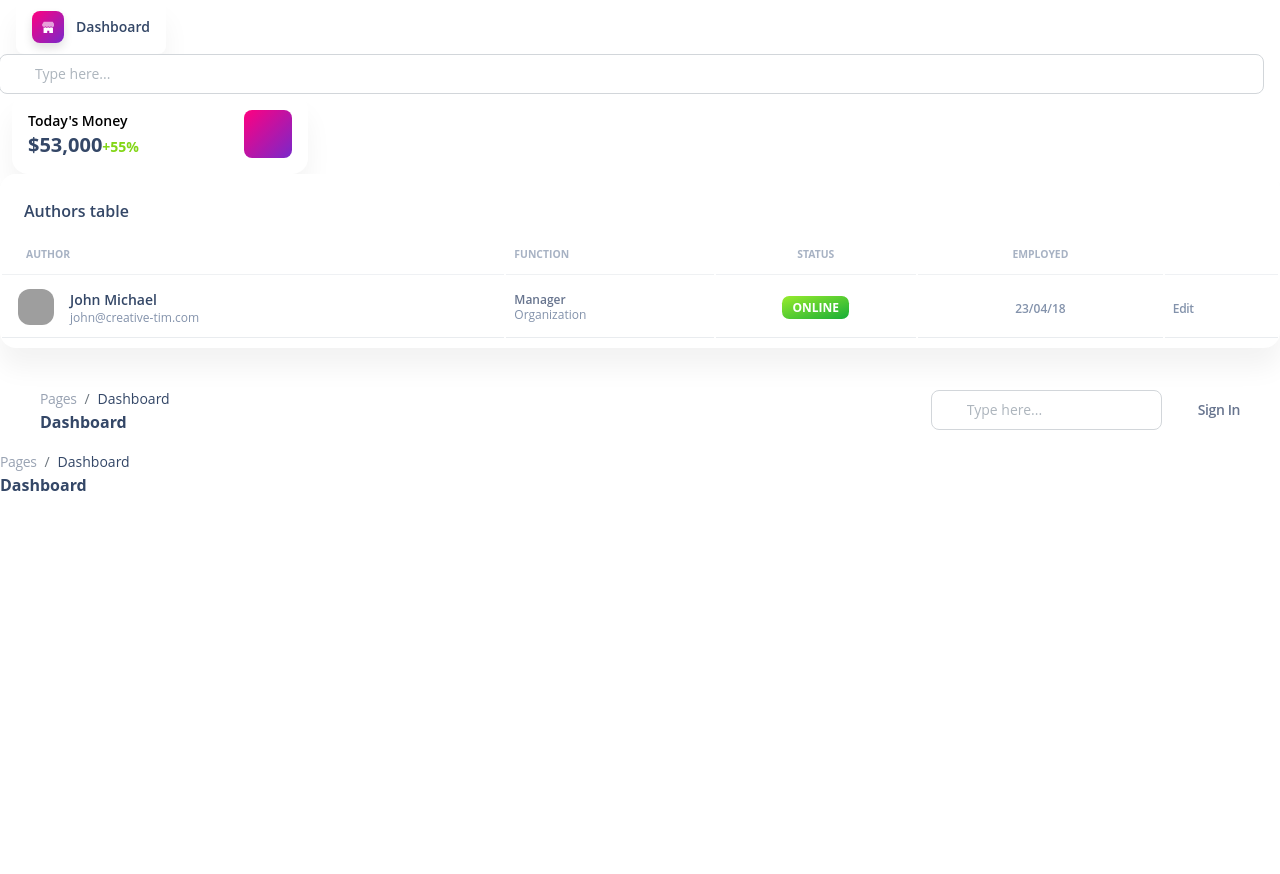
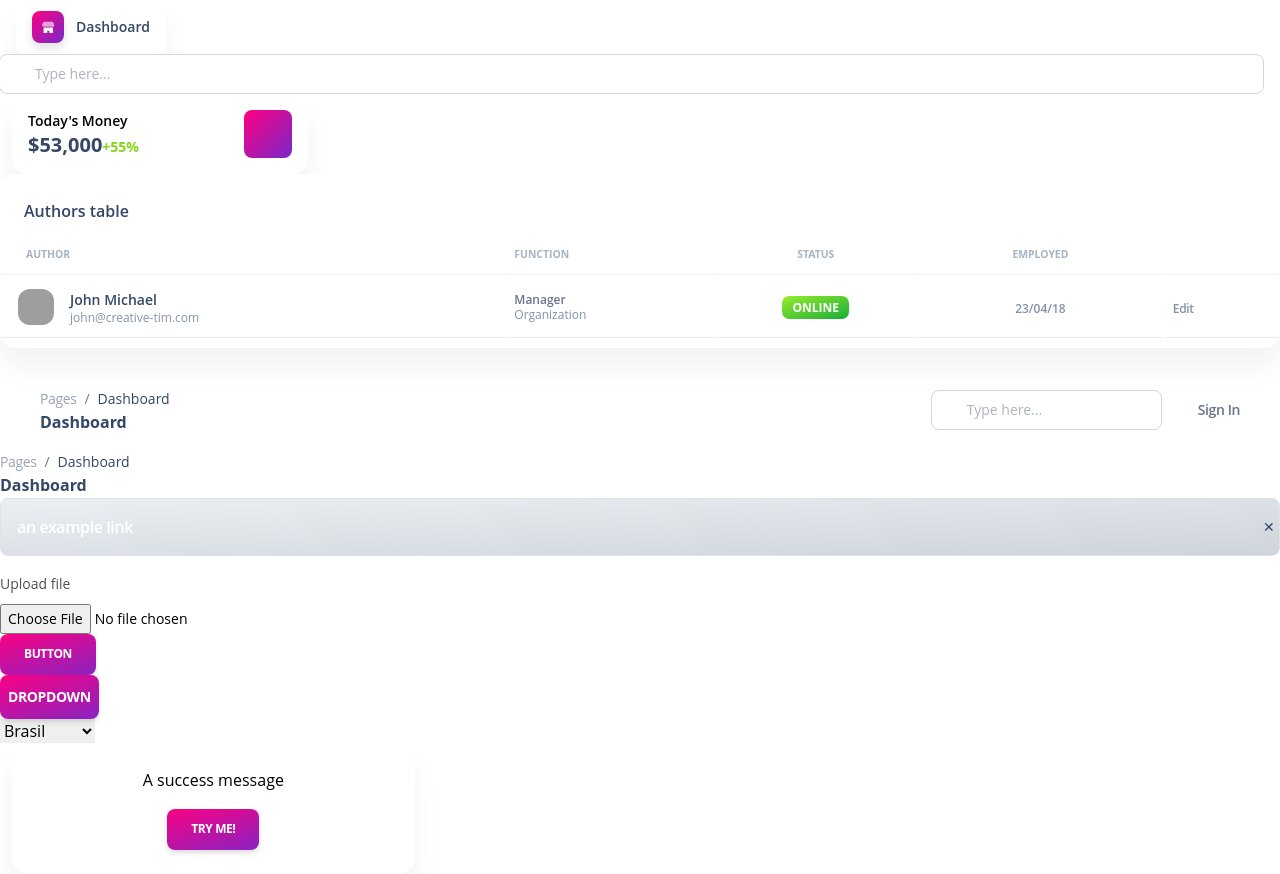
Before and after one commit to CaessarCZX/ERP_Books4less_FE, a React (Vite) app: page / in a window 1280 px wide. Before the commit the page ends 800 px from the top, so only its background shows below. Built offline with nearby package versions, Linux system fonts and the light colour scheme; grey boxes are pictures that could not be loaded; a web font is replaced by a local one.

Commit message:
Fead:Added Components

```diff
--- a/src/App.tsx
+++ b/src/App.tsx
@@ -4,17 +4,28 @@ import Tarjeta from "./components/Tarjeta";
 import TablaCuentas from "./components/TablaCuentas";
 import Header from "./components/Header";
 import Nav from "./components/Nav";
+import Alert from "./components/Alert";
+import Button from "./components/Button"
+import Dropdown from "./components/Dropdown";
+import Upload from "./components/Upload";
+import Choices from "./components/Choices";
+import ReadyAlert from "./components/ReadyAlert";
 
 function App() {
   return (
     <div>
-
       <BotonMenu />
       <Buscador />
       <Tarjeta />
       <TablaCuentas />
       <Header/>
       <Nav/>
+      <Alert/>
+      <Upload/>
+      <Button/>
+      <Dropdown/>
+      <Choices/>
+      <ReadyAlert/>
     </div>
   );
 }
--- /dev/null
+++ b/src/components/Alert.tsx
@@ -0,0 +1,13 @@
+const Alert = () => {
+    return (
+        <>
+        <div className="relative p-4 pr-12 mb-4 text-white border border-solid rounded-lg bg-gradient-to-tl from-gray-400 to-gray-100 border-slate-100">
+        <a href="javascript:;" className="font-semibold text-white">an example link</a>
+        <button type="button" alert-close className="box-content absolute top-0 right-0 p-4 text-sm bg-transparent border-0 rounded text-slate-700 w-4 h-4 z-2">
+            <span aria-hidden="true" className="text-center cursor-pointer">&#10005;</span>
+        </button>
+        </div>
+        </>
+    )
+}
+export default Alert;
--- /dev/null
+++ b/src/components/Button.tsx
@@ -0,0 +1,7 @@
+const Button = () => {
+    return (
+        <button type="button" className="inline-block px-6 py-3 font-bold text-center text-white uppercase align-middle transition-all rounded-lg cursor-pointer bg-gradient-to-tl from-purple-700 to-pink-500 leading-pro text-xs ease-soft-in tracking-tight-soft shadow-soft-md bg-150 bg-x-25 hover:scale-102 active:opacity-85 hover:shadow-soft-xs">Button</button>
+    )
+}
+
+export default Button;
--- /dev/null
+++ b/src/components/Choices.tsx
@@ -0,0 +1,13 @@
+const Choices = () =>{
+    return(
+        <div className="w-4/5">
+        <select choices-select="" name="choices">
+            <option value="Brasil">Brasil</option>
+            <option value="Bucharest">Bucharest</option>
+            <option value="London">London</option>
+            <option value="USA">USA</option>
+        </select>
+</div>
+    )
+}
+export default Choices;
--- /dev/null
+++ b/src/components/Dropdown.tsx
@@ -0,0 +1,38 @@
+    import { useState } from "react";
+
+    export default function Dropdown() {
+    const [isOpen, setIsOpen] = useState(false);
+
+    return (
+        <div className="relative">
+        <button
+            onClick={() => setIsOpen(!isOpen)}
+            aria-expanded={isOpen}
+            type="button"
+            className="inline-block px-2 py-3 mr-3 font-bold text-center text-white uppercase align-middle transition-all rounded-lg cursor-pointer bg-gradient-to-tl from-purple-700 to-pink-500 leading-pro text-sm ease-soft-in tracking-tight-soft shadow-soft-md bg-150 bg-x-25 hover:scale-22 active:opacity-85 hover:shadow-soft-xs"
+        >
+            Dropdown
+        </button>
+
+        {isOpen && (
+            <ul className="z-10 text-sm lg:shadow-soft-3xl duration-250 before:duration-350 before:font-awesome before:ease-soft min-w-44 before:text-5.5 absolute left-auto top- mt-2 list-none rounded-lg border-0 bg-white px-0 py-5 text-left text-slate-500 opacity-10 transition-all">
+            <li>
+                <button className="py-22 block w-full text-left px-4 font-normal text-slate-500 hover:bg-gray-200 hover:text-slate-700 dark:text-white dark:hover:bg-gray-200/80 dark:hover:text-slate-700 lg:transition-colors lg:duration-300">
+                Action
+                </button>
+            </li>
+            <li>
+                <button className="py-2 block w-full text-left px-4 font-normal text-slate-500 hover:bg-gray-200 hover:text-slate-700 dark:text-white dark:hover:bg-gray-200/80 dark:hover:text-slate-700 lg:transition-colors lg:duration-300">
+                Another action
+                </button>
+            </li>
+            <li>
+                <button className="py-2 block w-full text-left px-4 font-normal text-slate-500 hover:bg-gray-200 hover:text-slate-700 dark:text-white dark:hover:bg-gray-200/80 dark:hover:text-slate-700 lg:transition-colors lg:duration-300">
+                Something else here
+                </button>
+            </li>
+            </ul>
+        )}
+        </div>
+    );
+    }
--- /dev/null
+++ b/src/components/ReadyAlert.tsx
@@ -0,0 +1,15 @@
+<script src="../path/to/sweetalert.min.js"></script>
+
+const ReadyAlert = () => {
+    return(
+        <div className="w-full max-w-full px-3 mt-6 md:mt-0 shrink-0 md:flex-0 md:w-4/12">
+        <div className="relative flex flex-col min-w-0 break-words bg-white border-0 dark:bg-gray-950 dark:shadow-soft-dark-xl shadow-soft-xl rounded-2xl bg-clip-border">
+            <div className="flex-auto p-6 text-center">
+            <p>A success message</p>
+            <button className="inline-block px-6 py-3 mb-0 font-bold text-center text-white uppercase align-middle transition-all border-0 rounded-lg cursor-pointer hover:scale-102 active:opacity-85 hover:shadow-soft-xs bg-gradient-to-tl from-purple-700 to-pink-500 leading-pro text-xs ease-soft-in tracking-tight-soft shadow-soft-md bg-150 bg-x-25" onclick="soft.showSwal('success-message')">Try me!</button>
+            </div>
+        </div>
+        </div>
+    )
+}
+export default ReadyAlert;
--- /dev/null
+++ b/src/components/Upload.tsx
@@ -0,0 +1,9 @@
+const Upload = () => {
+    return(
+        <div className="mx-auto max-w-xs">
+            <label htmlFor="example1" className="mb-1 block text-sm font-medium text-gray-700">Upload file</label>
+            <input id="example1" type="file" className="mt-2 block w-full text-sm file:mr-4 file:rounded-md file:border-0 file:bg-teal-500 file:py-2 file:px-4 file:text-sm file:font-semibold file:text-white hover:file:bg-teal-700 focus:outline-none disabled:pointer-events-none disabled:opacity-60" />
+        </div>
+    )
+}
+export default Upload;
```
